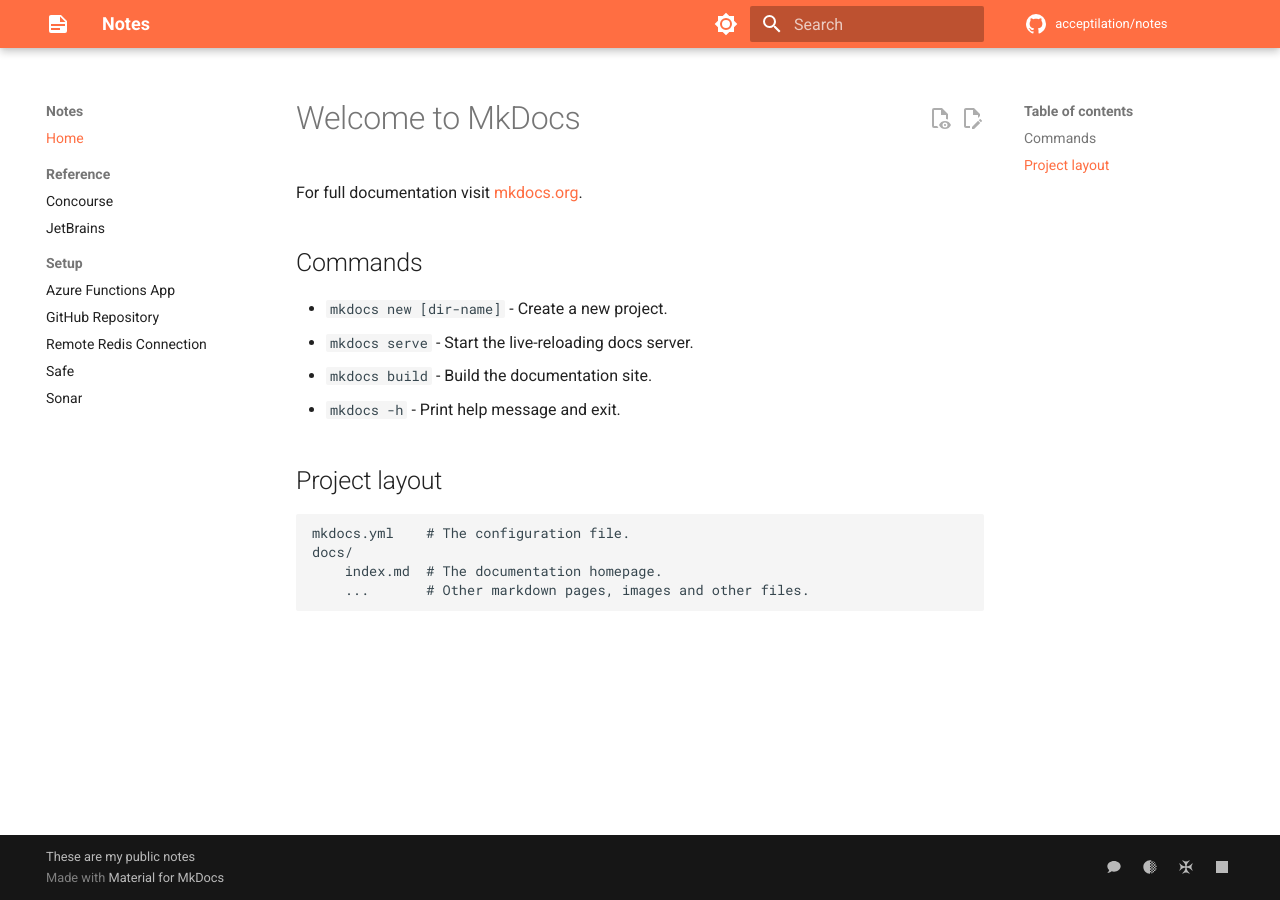
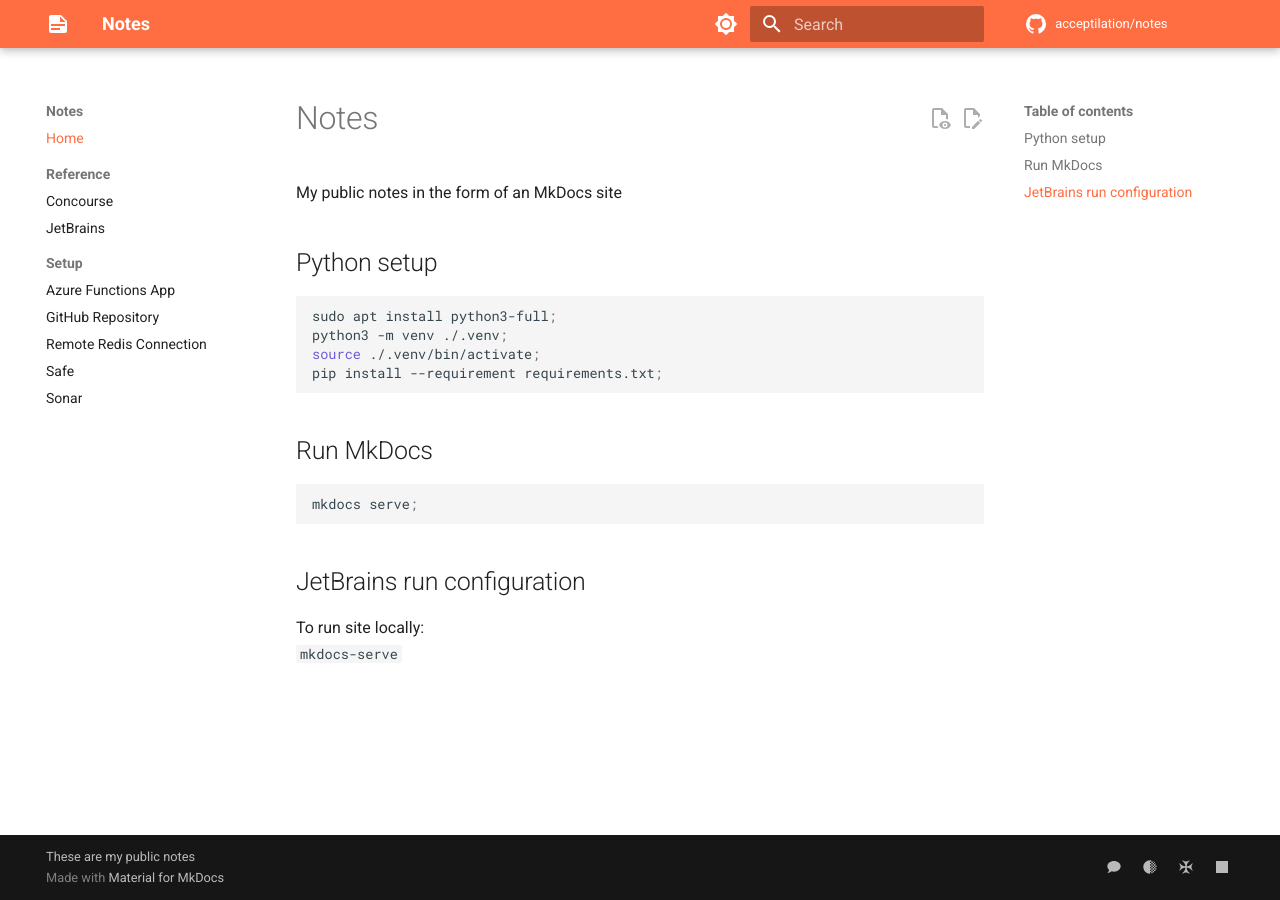
Before and after one commit to acceptilation/acceptilation.github.io, an MkDocs documentation site: the page built from docs/index.md, in a window 1280 px wide. Built offline with MkDocs 1.6.1 and Material for MkDocs 9.7.7, drawn with Linux system fonts in a browser that asks for light colours; plug-ins that fetch from the network failed and are left out; comment, search, counter and statistics services are not loaded.

Commit message:
Copy readme content to home page

````diff
--- a/docs/index.md
+++ b/docs/index.md
@@ -1,17 +1,23 @@
-# Welcome to MkDocs
+# Notes
 
-For full documentation visit [mkdocs.org](https://www.mkdocs.org).
+My public notes in the form of an MkDocs site
 
-## Commands
+## Python setup
 
-* `mkdocs new [dir-name]` - Create a new project.
-* `mkdocs serve` - Start the live-reloading docs server.
-* `mkdocs build` - Build the documentation site.
-* `mkdocs -h` - Print help message and exit.
+```shell
+sudo apt install python3-full;
+python3 -m venv ./.venv;
+source ./.venv/bin/activate;
+pip install --requirement requirements.txt;
+```
 
-## Project layout
+## Run MkDocs
 
-    mkdocs.yml    # The configuration file.
-    docs/
-        index.md  # The documentation homepage.
-        ...       # Other markdown pages, images and other files.
+```shell
+mkdocs serve;
+```
+
+## JetBrains run configuration
+
+To run site locally:
+`mkdocs-serve`
````
Also changed, not shown: readme.md (+6 -0 lines).
